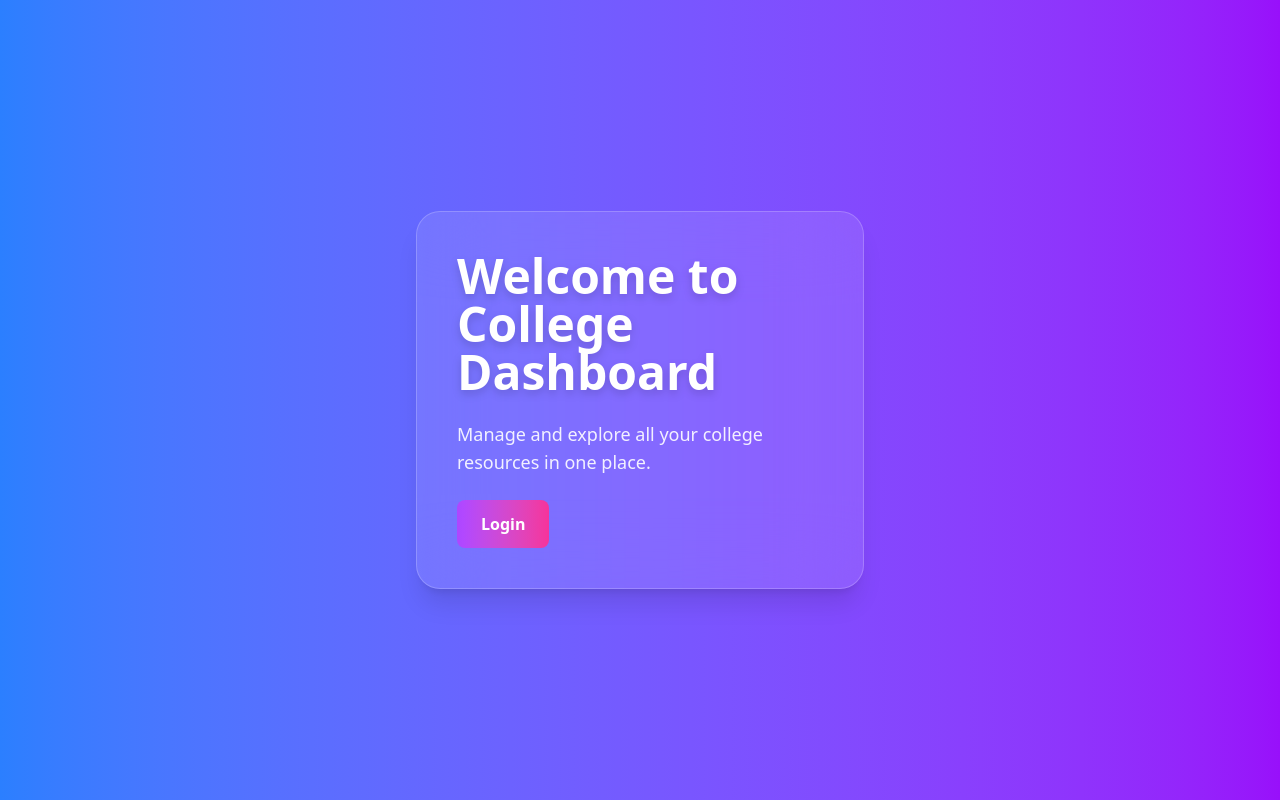
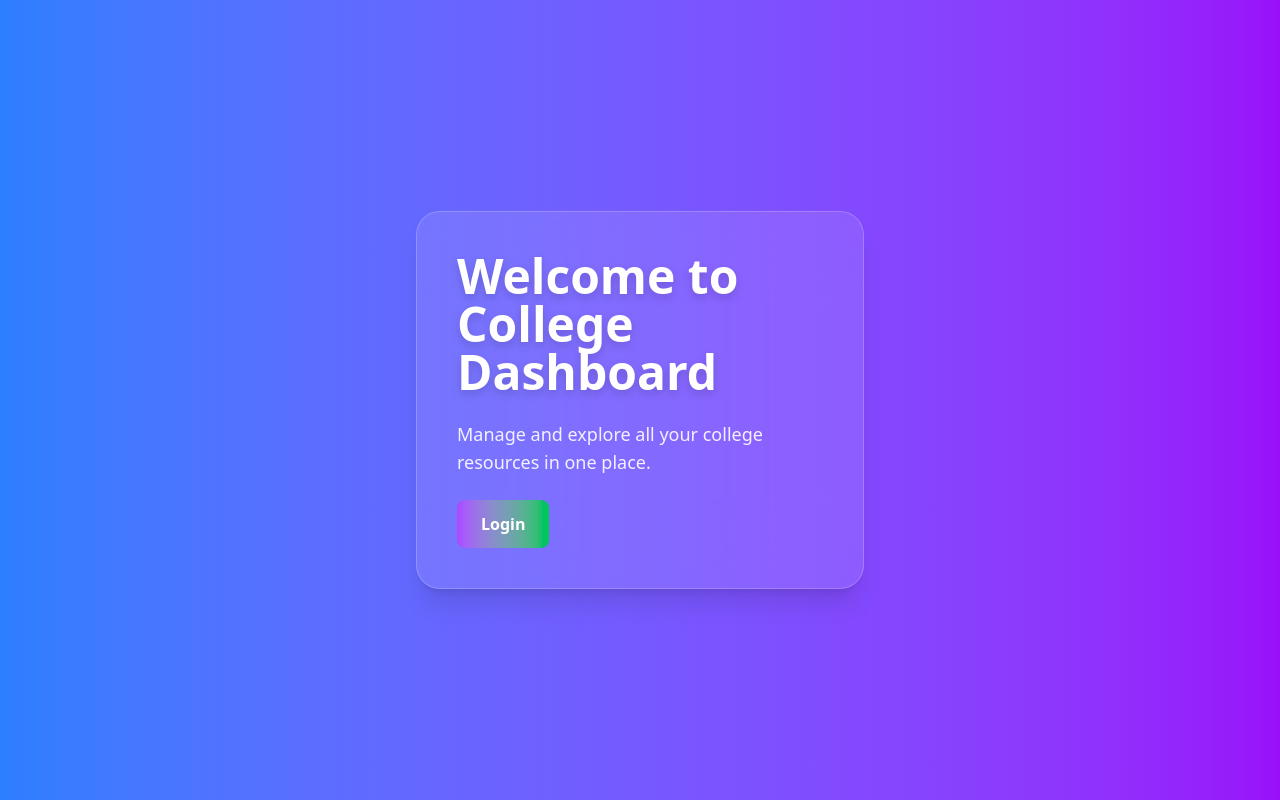
Before and after one commit to ArjunGawande/cicd, a React (Vite) app in the folder frontend/: page / in a window 1280 px wide. Built offline with nearby package versions, Linux system fonts and the light colour scheme.

Commit message:
bg change

```diff
--- a/frontend/src/components/Dash.jsx
+++ b/frontend/src/components/Dash.jsx
@@ -9,7 +9,7 @@ export default function Dashboard() {
                 <h1 className="text-5xl font-extrabold mb-6 text-white drop-shadow-lg">Welcome to College Dashboard</h1>
                 <p className="text-lg mb-6 text-white opacity-90">Manage and explore all your college resources in one place.</p>
                 <button
-                    className="px-6 py-3 bg-gradient-to-r from-purple-500 to-pink-500 text-white font-semibold rounded-lg hover:scale-105 transition-transform transform"
+                    className="px-6 py-3 bg-gradient-to-r from-purple-500 to-green-500 text-white font-semibold rounded-lg hover:scale-105 transition-transform transform"
                     onClick={() => navigate('/login')}
                 >
                     Login
```
